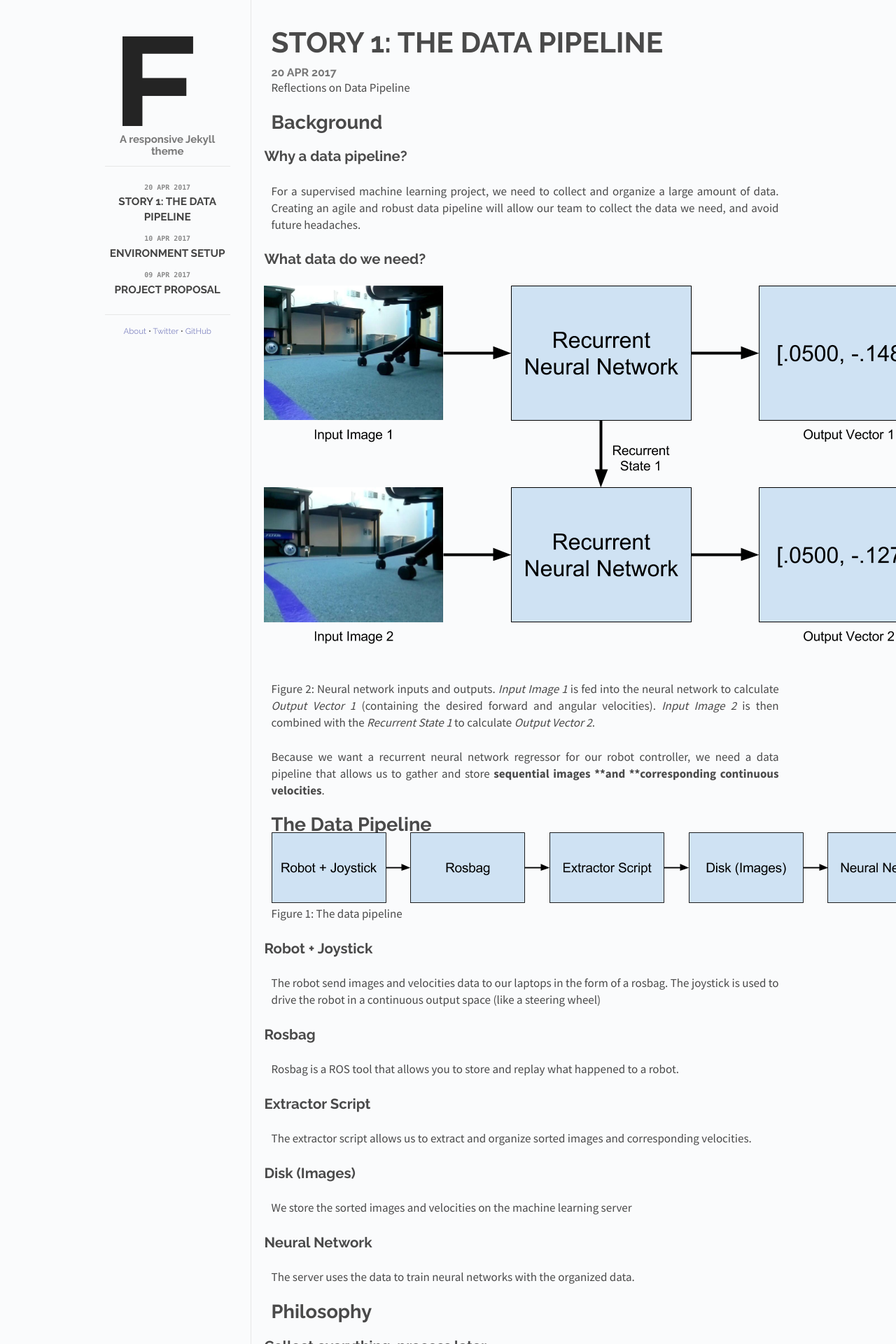
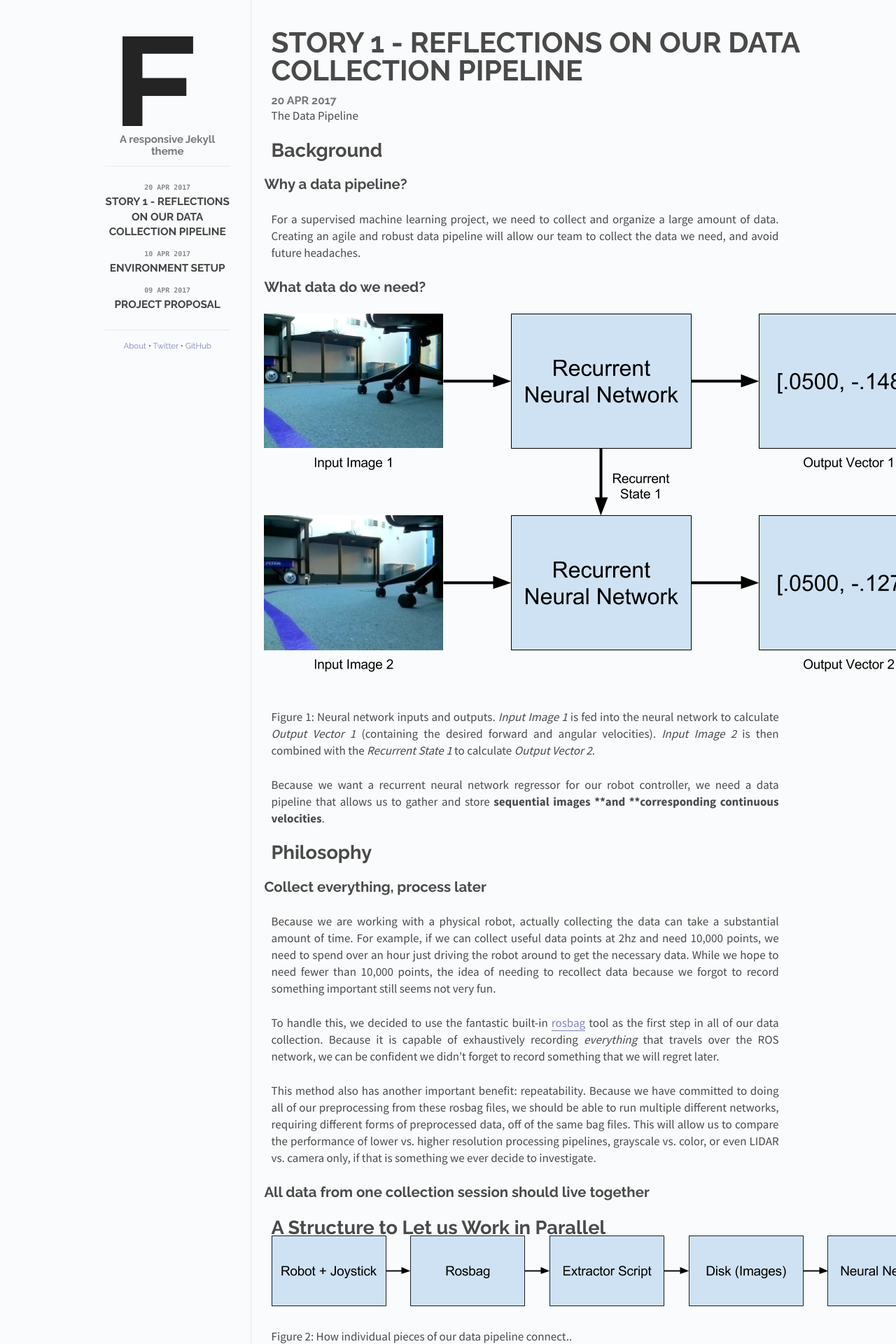
Before and after one commit to no-fire/no-fire.github.io, a Jekyll site: the page built from _posts/2017-04-20-data-collection.md, in a window 1280 px wide. Shown: the top 1920 px of the page at 70% size. Built offline with Jekyll 4.4.1, drawn with Linux system fonts in a browser that asks for light colours; some of the changed text lies outside the part shown.

Commit message:
Update/Create 2017-04-20-data-collection.md

```diff
--- a/_posts/2017-04-20-data-collection.md
+++ b/_posts/2017-04-20-data-collection.md
@@ -1,11 +1,12 @@
 ---
-title: "Story 1: The data pipeline"
+title: "Story 1 - Reflections on our Data Collection Pipeline"
 layout: post
+author: superkideric
 permalink: /data-collection
 source-id: 1OwwObSiyLWbOfpometyXA_5ytZnusHYy2c5SZXdFhbM
 published: true
 ---
-Reflections on Data Pipeline
+The Data Pipeline
 
 # Background
 
@@ -17,35 +18,9 @@
 
 ## ![image alt text]({{ site.url }}/images/gdocs/cvJhp4jSLYgkJiWIFJsfA_img_0.png)
 
-Figure 2: Neural network inputs and outputs. *Input Image 1* is fed into the neural network to calculate *Output Vector 1* (containing the desired forward and angular velocities). *Input Image 2* is then combined with the *Recurrent State 1* to calculate *Output Vector 2*.
+Figure 1: Neural network inputs and outputs. *Input Image 1* is fed into the neural network to calculate *Output Vector 1* (containing the desired forward and angular velocities). *Input Image 2* is then combined with the *Recurrent State 1* to calculate *Output Vector 2*.
 
 Because we want a recurrent neural network regressor for our robot controller, we need a data pipeline that allows us to gather and store **sequential images **and **corresponding continuous velocities**.
-
-# The Data Pipeline
-
-# ![image alt text]({{ site.url }}/images/gdocs/cvJhp4jSLYgkJiWIFJsfA_img_1.png)
-
-Figure 1: The data pipeline
-
-## Robot + Joystick
-
-The robot send images and velocities data to our laptops in the form of a rosbag. The joystick is used to drive the robot in a continuous output space (like a steering wheel)
-
-## Rosbag
-
-Rosbag is a ROS tool that allows you to store and replay what happened to a robot.
-
-## Extractor Script
-
-The extractor script allows us to extract and organize sorted images and corresponding velocities.
-
-## Disk (Images)
-
-We store the sorted images and velocities on the machine learning server
-
-## Neural Network
-
-The server uses the data to train neural networks with the organized data.
 
 # Philosophy
 
@@ -59,19 +34,23 @@
 
 ## All data from one collection session should live together
 
-# How to parallelize writing scripts based on data you don't have
+# A Structure to Let us Work in Parallel
+
+![image alt text]({{ site.url }}/images/gdocs/cvJhp4jSLYgkJiWIFJsfA_img_1.png)
+
+Figure 2: How individual pieces of our data pipeline connect..
 
 After deciding what data we were going to collect, we dove into how to collect it, process it, and integrate it. One thing that we did fairly well was the structure for setting up expectations of exactly what the data pipeline was going to look like, so that we could all work on separate pieces of how this was going to come together at the same time and parallelize our work.
 
-## Our data storage structure (from other document)
+## Our Data Storage Structure
 
 We all sat down to decide exactly what the data pipeline was going to look like, and typed up an accessible google doc (you can see it [here](https://docs.google.com/document/d/1m_9tAMSPhVd9YHXxiS7gS74h9O3FT_X9WAszFTgKTE0/edit?usp=sharing), or concisely in the image below) for all of us to reference when creating our individual parts. By making a google doc, we were all working towards the same end goal, and could develop on the same file system -- which didn't exist yet in real life -- on each of our respective computers.
 
 ![image alt text]({{ site.url }}/images/gdocs/cvJhp4jSLYgkJiWIFJsfA_img_2.png)
 
-Specifically, the google doc contained the exact directories, naming conventions, and content that we would each be working with. While Joystick Control was outputting a source.bag to within a directory named based on the date and content of the bag, the Bag Processing script was able to take in a bag and output two hundred processed images to a folder named "raw" within that directory.
+Specifically, the google doc contained the exact directories, naming conventions, and content that we would each be working with. While Joystick Control was outputting a source.bag to within a directory named based on the date and content of the bag, the Bag Processing script was able to take in a bag and output two hundred processed images (actual number depends on length of bag) to a folder named "raw" within that directory. In the future, this may expand to include a “processed” images directory, but changes like this will occur on an as-needed basis.
 
-## Joystick control
+## Joystick Control
 
 The first step in the data pipeline is actually collecting the data from the physical robot, and because this is supervised learning, we need to collect both the image data and a "ground truth" estimate of how the network *should* command the robot in this situation. To start with, we are assuming that our network will process images at 2hz and output a single value: the desired turning velocity of the robot. In order to correctly train the network, we need to mimic those conditions as closely as possible during training.
 
@@ -79,21 +58,25 @@
 
 This method has the added benefit of implicitly synchronizing the joystick controller timing with the bag processor. Because the `/cmd_vel` packets are stored in the bag file, they convey timing information about when the bag processor should capture and store the next sequential image.
 
-## Creating bag processing script
+## Bag Processing
 
-# Network Data Transfer / Use of server
+Once we have rosbags collected with our image and command velocity data, we can feed them into our bag processor. In this step, we extract the /cmd_vel rostopic and add it to a numpy array. For each /cmd_vel message we receive, we also pull the latest image from /camera/image_raw, and save that as a .jpg image within the "raw" folder with a name that matches the index that its corresponding /cmd_vel has in the velocity array. After looping through the entire rosbag, we save the velocity array to cmd_vel.csv. By doing this, we now have training data in the form of indexed images and correlated command velocities.
 
-## Struggles: use ros to process files on laptop then transfer to real computer
+An important part of the creation of this script were the built in unit tests along the way. When we started implementing this pre-processing, we started with the creation of a single image -- a completely arbitrary rgb gradient -- and tested that to see if we could correctly create the directories save it in the right format and location. Next, we tried reading a rosbag, and linking that with saving a single image in the same way from `/camera/image_raw` and printing a velocity. Once this integration worked, we started looping through and adding velocities to an array and then saving that as a .csv in the correct format and location, and saving images with the padded-index format (0001.jpg, etc.). The last step was to build the system that actually pulled the velocities and images at the correct times, which was trivial when the rest of the script was already created in a flexible way and fully tested. Once the file was done, we tried running it in the actual file system, and to no surprise, it worked! In our final code, there are also two optional parameters that you can pass in when executing the script via the terminal that allow you to execute only the unit tests, which will be helpful in any debugging we have to do down the line.
 
-* Diagram?
+## Neural Network Training
+
+Now that we have data organized in a structured form, we have the ability to move forward in many directions. We can try the LSTM RNN that should be able follow lines (even when it can't see the lines). We can try a simple CNN to finalize our understanding of neural network regression. We can try to train a network to produce intelligent binary masks of our images as part of a multi neural network control scheme. And if we need more or new data, we already have a pipeline that can adapt to many situations.
 
 # Lessons Learned
 
-* +: Having an actual document to describe data layout (before coding starts) is nice
+## + Having an actual document to describe data layout (before coding starts) is nice
 
-* Δ: Indicate where the data goes in the design document
+Writing a semi-detailed document describing the form of the data passing between the different parts of the program allowed us to develop things in parallel with much lower risk of everything breaking when we assemble the pieces. That document doesn't have to take the form of a Google Doc with prose, and could even be code, object definitions, or JSON schema, but having it written down is critical.
 
-* Δ: Stub and chain!
+## Δ Share sample outputs early
+
+Once we split up to work on the pieces, we didn't really communicate again until the respective chunks were complete. A better strategy would have been to continuously share demo outputs so we could verify that our pieces worked together early. Ultimately, it worked out OK, but the process could have been less painful.
 
 ![image alt text]({{ site.url }}/images/gdocs/cvJhp4jSLYgkJiWIFJsfA_img_3.jpg)
 
```
